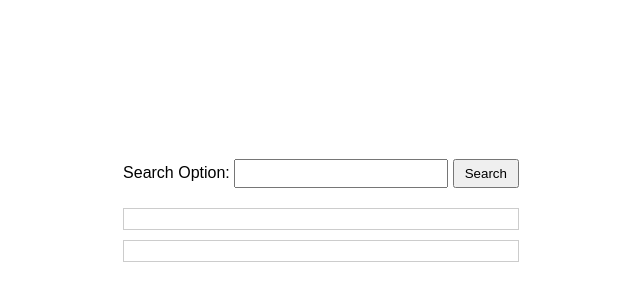
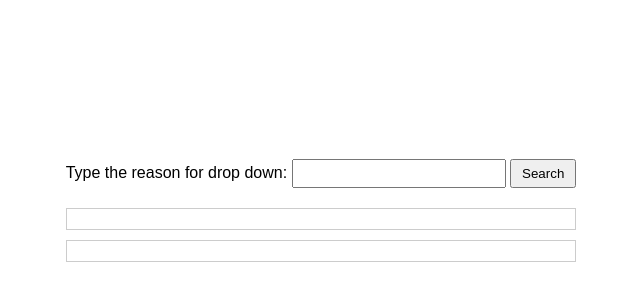
Before and after one commit to juniorwebdev83/Q-A-Notes, a plain HTML site: page index.html in a window 1280 px wide. Shown: the part 190-490 px from the top of the page, without its empty margins (319-959 px from the left). Drawn offline with Linux system fonts and the light colour scheme.

Commit message:
first commit

```diff
--- a/index.html
+++ b/index.html
@@ -10,7 +10,7 @@
 
 <body>
     <div class="container">
-        <label for="searchInput">Search Option:</label>
+        <label for="searchInput">Type the reason for drop down:</label>
         <input type="text" id="searchInput">
         <button onclick="searchReason()">Search</button>
         <div id="reasonDisplay"></div>
```
Also changed, not shown: 1 other file.
